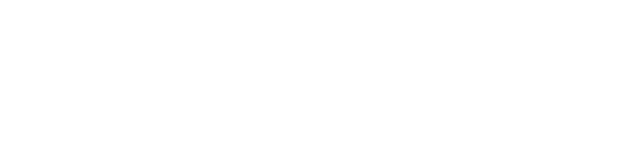
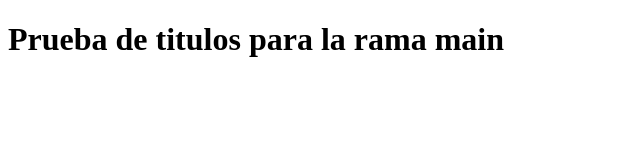
Before and after one commit to albornozMarcelo/CLASE4, a plain HTML site: page index.html in a window 1280 px wide. Shown: the whole page, without its empty margins (0-640 px from the left). Drawn offline with Linux system fonts and the light colour scheme.

Commit message:
titulo agregado

```diff
--- a/index.html
+++ b/index.html
@@ -7,6 +7,6 @@
     <title>Document</title>
 </head>
 <body>
-
+    <h1>Prueba de titulos para la rama main</h1>
 </body>
 </html>
```
